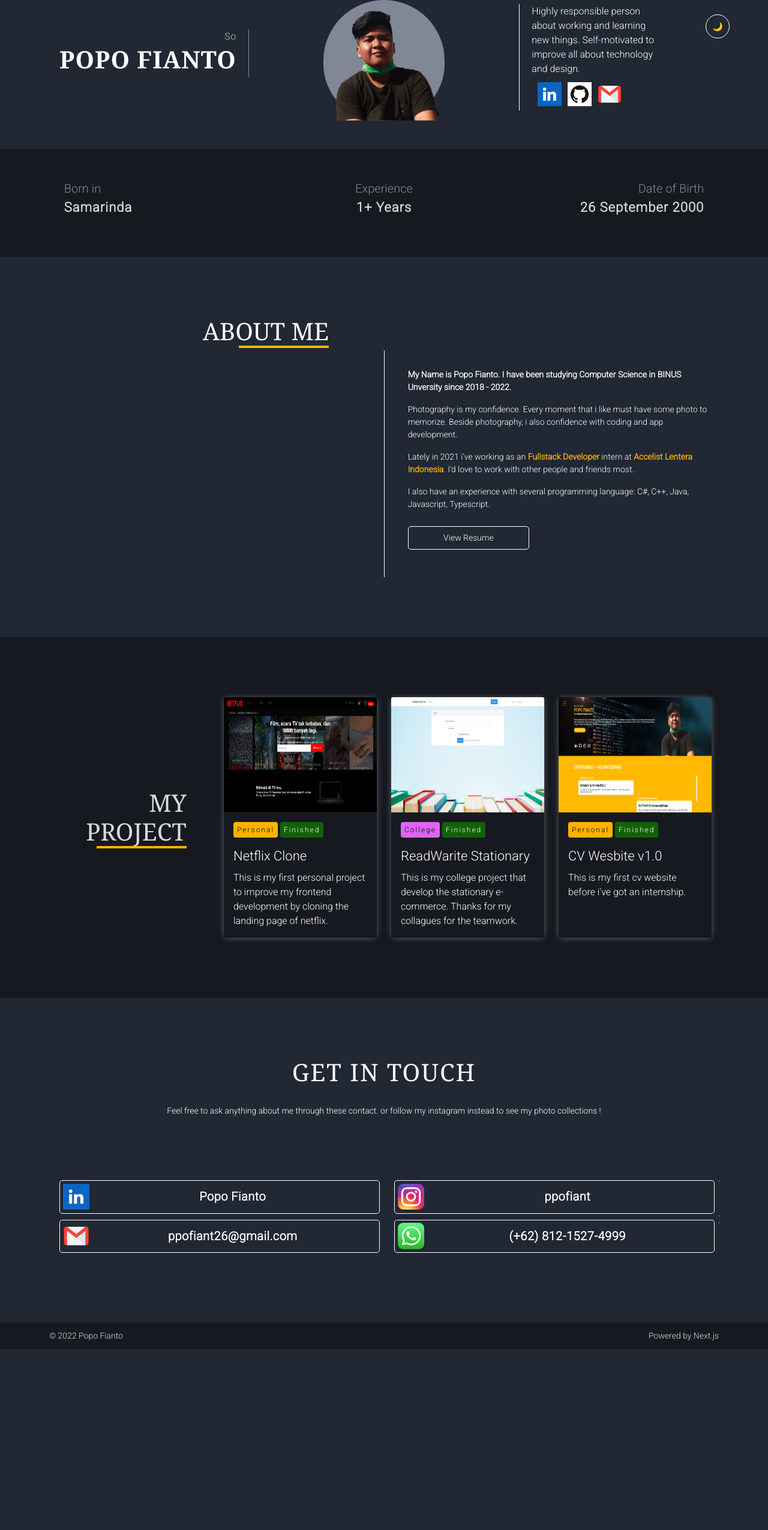
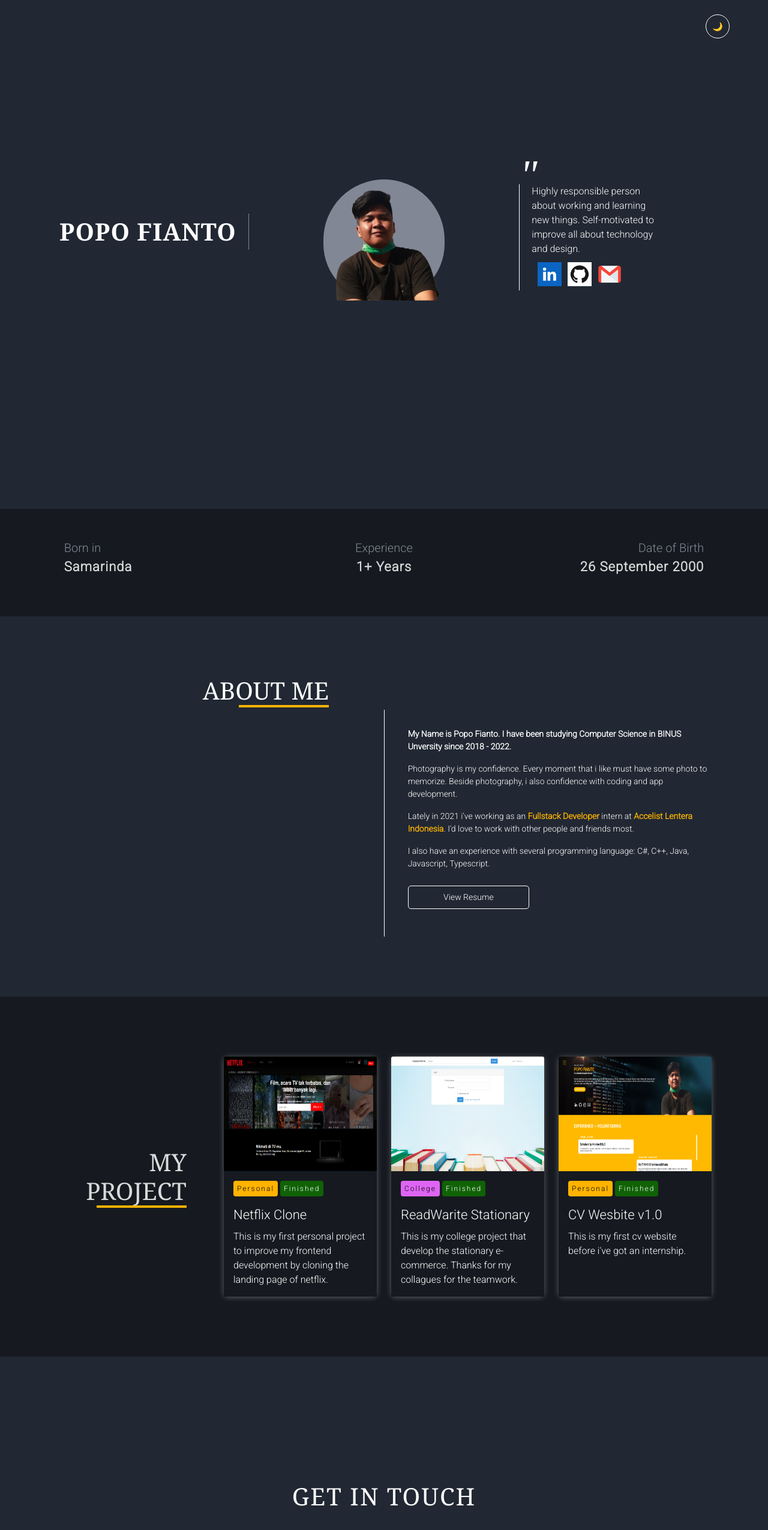
Before and after one commit to ppofiant/MyResume, a Next.js app: page / in a window 1280 px wide. Shown: the top 2550 px of the page at 60% size. Before the commit the page ends 2249 px from the top, so only its background shows below. Built offline with nearby package versions, Linux system fonts and the light colour scheme.

Commit message:
resize element

```diff
--- a/styles/contactme.css
+++ b/styles/contactme.css
@@ -2,6 +2,7 @@
     height: 95%;
     margin: auto;
     vertical-align: center;
+    min-height: 95vh;
 }
 
 .contact-wrapper {
--- a/styles/style.css
+++ b/styles/style.css
@@ -33,6 +33,7 @@
 
 .profile-row {
     height: 100%;
+    min-height: 100vh;
 }
 
 .profile-intro {
```
